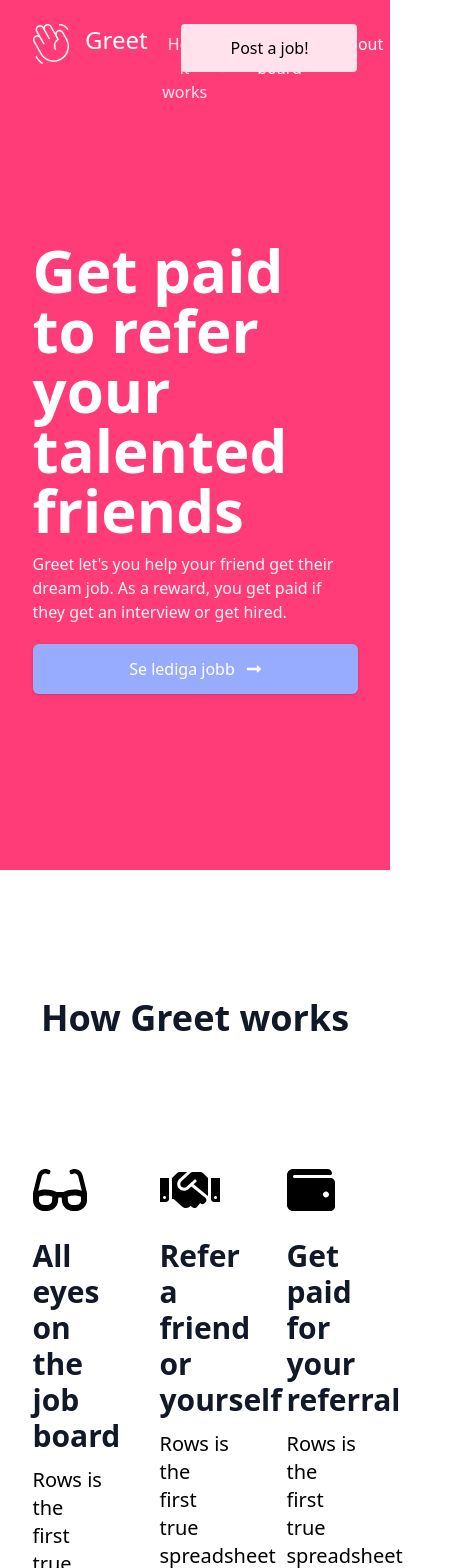
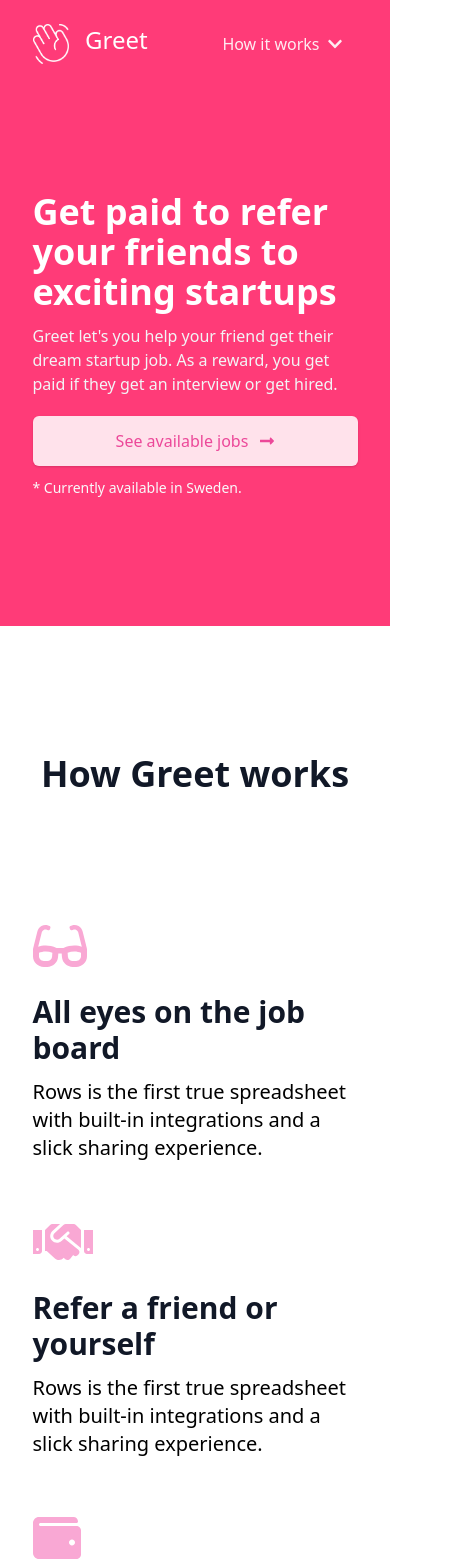
Before and after one commit to johan-akerman/Greet, a React (Create React App) app: page / in a window 390 px wide. Shown: the top 1568 px of the page, 458 px wide, since content can reach past the window. Built offline with nearby package versions, Linux system fonts and the light colour scheme.

Commit message:
responsive iteration 1

```diff
--- a/src/components/FAQ.jsx
+++ b/src/components/FAQ.jsx
@@ -6,15 +6,15 @@ export function FAQ() {
         Got any questions?
       </h1>
 
-      <div className="w-8/12 mx-auto">
+      <div className="lg:w-8/12 w-11/12  mx-auto pb-12">
         <FAQCard />
         <FAQCard />
         <FAQCard />
       </div>
 
-      <span className="flex mx-auto pt-12 justify-center text-lg">
-        <h2>Got any other questions? Contact</h2>
-        <a className="ml-2 cursor-pointer border-b-2 border-black hover:text-primary">
+      <span className="pt-12 text-lg">
+        Got any other questions? Contact{" "}
+        <a className="cursor-pointer border-b-2 border-black hover:text-primary">
           info@greet.com
         </a>
       </span>
--- a/src/components/HowIt.jsx
+++ b/src/components/HowIt.jsx
@@ -5,24 +5,18 @@ import { faChevronDown } from "@fortawesome/free-solid-svg-icons";
 
 const solutions = [
   {
-    name: "For hunters",
+    name: "For Greeters",
     description: "Measure actions your users take",
     href: "##",
     icon: IconOne,
   },
   {
-    name: "For companies",
+    name: "For startups",
     description: "Create your own targeted content",
     href: "##",
     icon: IconTwo,
   },
 
-  {
-    name: "Pricing and rewards",
-    description: "Keep track of your growth",
-    href: "##",
-    icon: IconThree,
-  },
   {
     name: "Frequently asked questions",
     description: "Keep track of your growth",
--- a/src/components/HowItWorks.jsx
+++ b/src/components/HowItWorks.jsx
@@ -12,9 +12,12 @@ export function HowItWorks() {
         How Greet works
       </h1>
 
-      <div className="grid grid-cols-3 gap-14 py-32 text-left w-10/12 mx-auto ">
+      <div className="grid lg:grid-cols-3 grid-cols-1 gap-14 py-32 text-left w-10/12 mx-auto ">
         <div>
-          <FontAwesomeIcon className="text-5xl mb-6" icon={faGlasses} />
+          <FontAwesomeIcon
+            className="text-5xl mb-6 text-pink-300"
+            icon={faGlasses}
+          />
           <h1 className="text-3xl text-gray-900 pb-3 font-semibold">
             All eyes on the job board
           </h1>
@@ -25,7 +28,10 @@ export function HowItWorks() {
         </div>
 
         <div>
-          <FontAwesomeIcon className="text-5xl mb-6" icon={faHandshake} />
+          <FontAwesomeIcon
+            className="text-5xl mb-6 text-pink-300"
+            icon={faHandshake}
+          />
           <h1 className="text-3xl text-gray-900 pb-3  font-semibold">
             Refer a friend or yourself
           </h1>
@@ -36,7 +42,10 @@ export function HowItWorks() {
         </div>
 
         <div>
-          <FontAwesomeIcon className="text-5xl mb-6" icon={faWallet} />
+          <FontAwesomeIcon
+            className="text-5xl mb-6 text-pink-300"
+            icon={faWallet}
+          />
           <h1 className="text-3xl  text-gray-900 pb-3 font-semibold">
             Get paid for your referral
           </h1>
--- a/src/components/JobBoard.jsx
+++ b/src/components/JobBoard.jsx
@@ -1,3 +1,8 @@
+import { Dialog, Transition } from "@headlessui/react";
+import { Fragment, useState } from "react";
+import { ReferModal } from "./ReferModal";
+import { AboutModal } from "./AboutModal";
+
 const jobAds = [
   {
     image:
@@ -26,19 +31,37 @@ const jobAds = [
 ];
 
 export function JobBoard() {
+  let [referIsOpen, setReferIsOpen] = useState(false);
+  let [aboutIsOpen, setAboutIsOpen] = useState(false);
+
+  function closeAboutModal() {
+    setAboutIsOpen(false);
+  }
+
+  function openAboutModal() {
+    setAboutIsOpen(true);
+  }
+  function closeReferModal() {
+    setReferIsOpen(false);
+  }
+
+  function openReferModal() {
+    setReferIsOpen(true);
+  }
   return (
+    <>
       <div className="bg-white">
         <div className="w-10/12 mx-auto h-full pt-8 pb-28 ">
           <div className="flex justify-between">
             <h1 className="text-3xl font-bold text-gray-900 sm:text-5xl text-left pb-16">
               Trending jobs
             </h1>
-          <p className="text-lg text-black pt-4 font-bold">
+            <p className="text-lg text-black pt-4 lg:block hidden font-bold">
               🤫 Pssst, more jobs coming soon!
             </p>
           </div>
 
-        <div className="grid grid-cols-3 gap-6 ">
+          <div className="grid lg:grid-cols-3 gap-6 grid-cols-1 ">
             {jobAds.map((job, id) => (
               <div className="w-full bg-gray-100 rounded-2xl p-6 text-left">
                 <div class="flex items-center text-left pb-4">
@@ -58,11 +81,17 @@ export function JobBoard() {
                 <p className="text-lg">📌 {job.location}</p>
 
                 <div className="flex items-center pt-6">
-                <a className="flex items-center font-semibold text-md justify-center px-8 py-3 bg-primary rounded-xl text-white">
+                  <a
+                    onClick={() => openReferModal()}
+                    className="flex cursor-pointer items-center font-semibold text-md justify-center px-8 py-3 bg-primary rounded-xl text-white"
+                  >
                     Refer
                   </a>
 
-                <a className="ml-4 mr-4 cursor-pointer border-b-2 border-black hover:text-primary">
+                  <a
+                    onClick={() => openAboutModal()}
+                    className="ml-2 mr-2 cursor-pointer border-b-2 border-black hover:text-primary hover:bg-gray-300 px-3 py-3 rounded-xl border-none"
+                  >
                     About the job
                   </a>
                 </div>
@@ -70,7 +99,7 @@ export function JobBoard() {
             ))}
           </div>
 
-        <span className="flex mx-auto w-96 pt-12 justify-center text-lg">
+          <span className="flex mx-auto w-full pt-12 justify-center text-lg">
             <h2>Want to post a job? </h2>
             <a className="ml-2 cursor-pointer border-b-2 border-black hover:text-primary">
               Contact us
@@ -78,5 +107,70 @@ export function JobBoard() {
           </span>
         </div>
       </div>
+
+      <Transition show={aboutIsOpen} as={Fragment}>
+        <Dialog
+          as="div"
+          className="fixed inset-0 z-10 overflow-y-auto"
+          onClose={closeAboutModal}
+        >
+          <div className="min-h-screen px-4 text-center">
+            <Dialog.Overlay className="fixed inset-0 bg-black opacity-60" />
+
+            <span
+              className="inline-block h-screen align-middle"
+              aria-hidden="true"
+            >
+              &#8203;
+            </span>
+            <Transition.Child
+              as={Fragment}
+              enter="ease-out duration-300"
+              enterFrom="opacity-0 scale-95"
+              enterTo="opacity-100 scale-100"
+              leave="ease-in duration-200"
+              leaveFrom="opacity-100 scale-100"
+              leaveTo="opacity-0 scale-95"
+            >
+              <div className="inline-block w-9/12 my-8 overflow-hidden text-left align-middle transition-all transform bg-white shadow-xl rounded-2xl">
+                <AboutModal />
+              </div>
+            </Transition.Child>
+          </div>
+        </Dialog>
+      </Transition>
+
+      <Transition show={referIsOpen} as={Fragment}>
+        <Dialog
+          as="div"
+          className="min-h-11/12 fixed inset-0 z-10 overflow-y-auto"
+          onClose={closeReferModal}
+        >
+          <div className="px-4 text-center">
+            <Dialog.Overlay className="fixed inset-0 bg-black opacity-60" />
+
+            <span
+              className="inline-block h-screen align-middle"
+              aria-hidden="true"
+            >
+              &#8203;
+            </span>
+            <Transition.Child
+              as={Fragment}
+              enter="ease-out duration-300"
+              enterFrom="opacity-0 scale-95"
+              enterTo="opacity-100 scale-100"
+              leave="ease-in duration-200"
+              leaveFrom="opacity-100 scale-100"
+              leaveTo="opacity-0 scale-95"
+            >
+              <div className="inline-block pt-5 overflow-hidden text-left align-middle transition-all transform bg-white shadow-xl rounded-2xl">
+                <ReferModal />
+              </div>
+            </Transition.Child>
+          </div>
+        </Dialog>
+      </Transition>
+    </>
   );
 }
--- a/src/components/Jumbotron.jsx
+++ b/src/components/Jumbotron.jsx
@@ -3,26 +3,29 @@ import { faLongArrowAltRight } from "@fortawesome/free-solid-svg-icons";
 export function Jumbotron() {
   return (
     <main className="bg-primary">
-      <div className="text-left w-10/12 mx-auto py-44">
-        <h1 className="text-white text-6xl sm:mt-5 font-bold sm:max-w-xl sm:mx-auto md:mt-5 lg:mx-0">
-          Get paid to refer your talented friends
+      <div className="text-left w-10/12 mx-auto lg:py-44 py-32">
+        <h1 className="text-white lg:text-6xl text-4xl sm:mt-5 font-bold sm:max-w-xl sm:mx-auto md:mt-5 lg:mx-0">
+          Get paid to refer your friends to exciting startups
           <br />
         </h1>
         <p className="mt-3 text-base text-gray-100 sm:mt-5 sm:text-lg sm:max-w-xl sm:mx-auto md:mt-5 md:text-xl lg:mx-0">
-          Greet let's you help your friend get their dream job. As a reward, you
-          get paid if they get an interview or get hired.
+          Greet let's you help your friend get their dream startup job. As a
+          reward, you get paid if they get an interview or get hired.
         </p>
         <div className="mt-5 sm:mt-8 sm:flex sm:justify-center lg:justify-start">
           <div className="rounded-md shadow">
             <a
               href="#"
-              className="w-full flex items-center justify-center px-8 py-3 border border-transparent text-base font-medium rounded-md text-white bg-bam hover:bg-indigo-700 md:py-4 md:text-lg md:px-10"
+              className="w-full flex items-center justify-center px-8 py-3 border border-transparent text-base font-medium rounded-md text-pink-500 bg-secondary hover:bg-indigo-700 md:py-4 md:text-lg md:px-10"
             >
-              Se lediga jobb{" "}
+              See available jobs{" "}
               <FontAwesomeIcon className="ml-3" icon={faLongArrowAltRight} />
             </a>
           </div>
         </div>
+        <p className="pt-3 text-sm text-gray-50">
+          * Currently available in Sweden.
+        </p>
       </div>
     </main>
   );
--- a/src/components/Navbar.jsx
+++ b/src/components/Navbar.jsx
@@ -20,26 +20,19 @@ export function Navbar() {
               <img className="h-10" src={logo} />
               <h1 className="pl-4 text-2xl text-white">Greet</h1>
             </div>
-            <div className="block">
-              <div className="flex">
+            <div className="block lg:col-span-1 col-span-2">
+              <div className="flex lg:justify-center justify-end">
                 <HowIt />
                 <a
                   href=""
-                  className="text-white font-medium pl-3 pr-6 py-2 hover:text-gray-200"
+                  className="lg:block hidden text-white font-medium pl-3 pr-6 py-2 hover:text-gray-200"
                 >
                   Job board
-                </a>
-
-                <a
-                  href=""
-                  className="text-white font-medium px-3 py-2 hover:text-gray-200"
-                >
-                  About
                 </a>
               </div>
             </div>
 
-            <div className="relative">
+            <div className="relative lg:block hidden">
               <div className="absolute right-0">
                 <a className="w-44 flex justify-center px-8 py-3 bg-secondary rounded">
                   Post a job!
```
Lines whose indentation alone changed are shown as unchanged.
